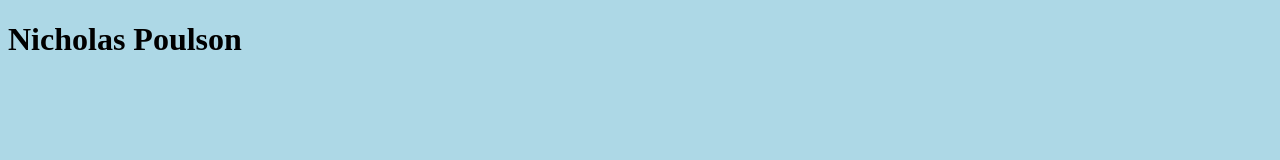
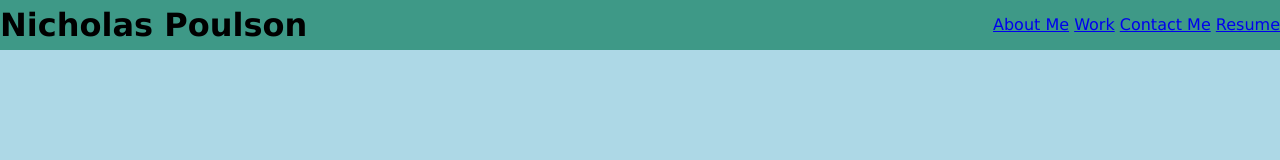
Before and after one commit to 42Salokin/portfolio, a plain HTML site: page index.html in a window 1280 px wide. Drawn offline with Linux system fonts and the light colour scheme.

Commit message:
Added nav links, formatted header

```diff
--- a/assets/style.css
+++ b/assets/style.css
@@ -1,3 +1,17 @@
 body {
+    font-family: 'Lucida Sans', 'Lucida Sans Regular', 'Lucida Grande', 'Lucida Sans Unicode', Geneva, Verdana, sans-serif;
+    margin: 0;
     background-color: lightblue;
 }
+
+header {
+    display: flex;
+    flex-direction: row;
+    justify-content: space-between;
+    background-color: #3e9987;
+    line-height: 50px;
+}
+
+.my-name {
+    margin: 0;
+}
--- a/index.html
+++ b/index.html
@@ -1,15 +1,25 @@
 <!DOCTYPE html>
 <html lang="en">
+
 <head>
     <meta charset="UTF-8">
     <meta name="viewport" content="width=device-width, initial-scale=1.0">
     <link rel="stylesheet" href="./assets/style.css">
     <title>Portfolio</title>
 </head>
+
 <body>
     <header>
-        <h1>Nicholas Poulson</h1>
+        <h1 class="my-name">Nicholas Poulson</h1>
+        <nav>
+            <a href="#">About Me</a>
+            <a href="#">Work</a>
+            <a href="#">Contact Me</a>
+            <a href="#">Resume</a>
+        </nav>
     </header>
+    <!-- nav links for "about me", "work", "contact me", and "resume" -->
 
 </body>
+
 </html>
```
